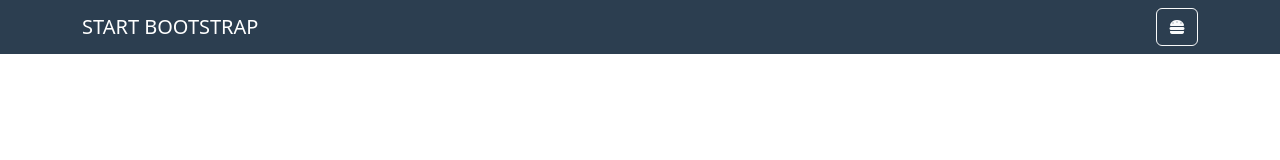
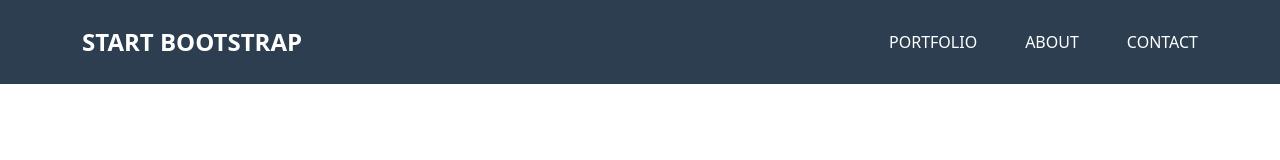
Before and after one commit to MartaScardillo/html-css-bootstrap-freelancer, a plain HTML site: page index.html in a window 1280 px wide. Drawn offline with nearby package versions, Linux system fonts and the light colour scheme.

Commit message:
Add nav responsive

```diff
--- a/index.html
+++ b/index.html
@@ -13,15 +13,23 @@
   </head>
   <body>
     <header>
-        <nav class="navbar navbar-expand-mg bg-blue">
+        <nav class="navbar navbar-expand-mg bg-blue pt-4 pb-4">
             <div class="d-flex container">
                 <div>
-                    <a class="navbar-brand text-white h2" href="#">START BOOTSTRAP</a>
+                    <a class="navbar-brand text-white fs-4 fw-bold" href="#">START BOOTSTRAP</a>
                 </div>
 
-                <button type="button" class="btn btn-outline-light">
+                <button type="button" class="btn btn-outline-light d-block d-lg-none">
                     <i class="fa-solid fa-burger"></i>
                 </button>
+
+                <div class="d-none d-lg-block">
+                    <ul class="list-group list-group-horizontal list-unstyled gap-5 text-white">
+                        <li><a class="nav-link" href="#">PORTFOLIO</a></li>
+                        <li><a class="nav-link" href="#">ABOUT</a></li>
+                        <li><a class="nav-link" href="#">CONTACT</a></li>
+                    </ul>
+                </div>
             </div>
 
 
```
